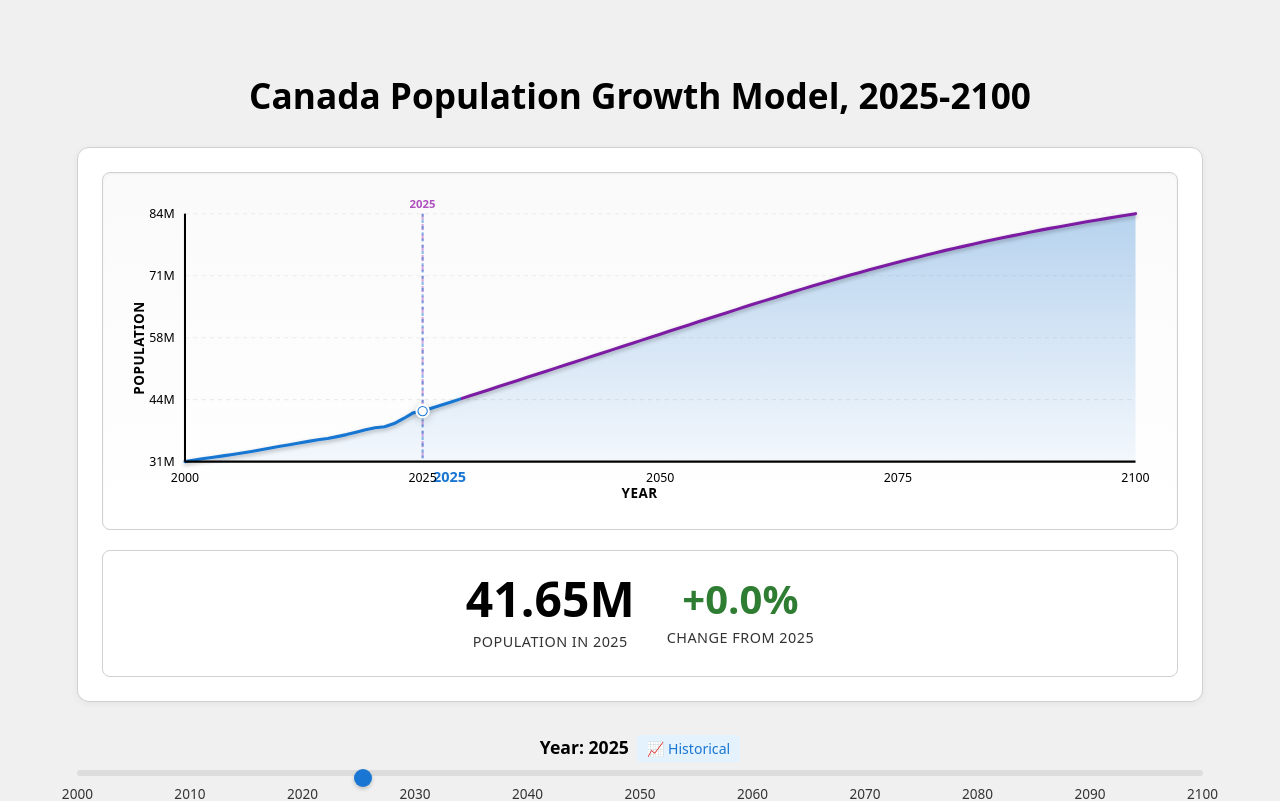
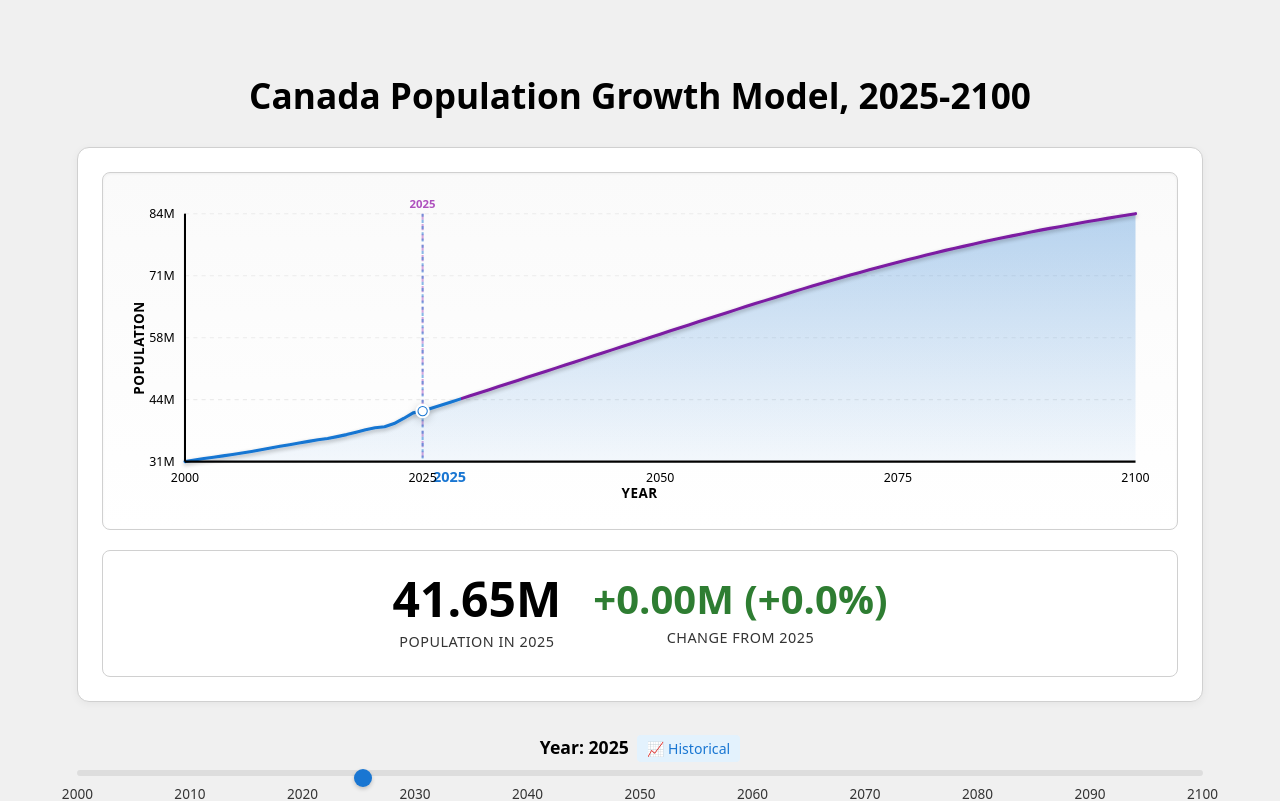
Before and after one commit to thewondrfulwizrd/WA1, a React (Vite) app: page / in a window 1280 px wide. Shown: the top 801 px of the page. Built offline with nearby package versions, Linux system fonts and the light colour scheme.

Commit message:
Show both nominal and percentage change from 2025

```diff
--- a/src/components/PopulationTrendChart.jsx
+++ b/src/components/PopulationTrendChart.jsx
@@ -58,10 +58,13 @@ export function PopulationTrendChart({ data, scenarios, selectedYear }) {
   const baseYearPopulation = chartData[baseYearIndex]?.total || currentPopulation;
 
   // Calculate change from 2025
-  let changeFrom2025 = '-';
+  let changeFrom2025Percent = '-';
+  let changeFrom2025Nominal = '-';
   if (selectedYear >= 2025) {
-    const change = ((currentPopulation - baseYearPopulation) / baseYearPopulation) * 100;
-    changeFrom2025 = `${change >= 0 ? '+' : ''}${change.toFixed(1)}%`;
+    const nominalChange = currentPopulation - baseYearPopulation;
+    const percentChange = (nominalChange / baseYearPopulation) * 100;
+    changeFrom2025Percent = `${percentChange >= 0 ? '+' : ''}${percentChange.toFixed(1)}%`;
+    changeFrom2025Nominal = `${nominalChange >= 0 ? '+' : ''}${(nominalChange / 1000000).toFixed(2)}M`;
   }
 
   // Y-axis labels
@@ -273,8 +276,8 @@ export function PopulationTrendChart({ data, scenarios, selectedYear }) {
           <div className="population-label">Population in {selectedYear}</div>
         </div>
         <div className="change-display">
-          <div className="change-value" style={{ color: changeFrom2025 === '-' ? '#666' : (changeFrom2025.startsWith('+') ? '#2e7d32' : '#c62828') }}>
-            {changeFrom2025}
+          <div className="change-value" style={{ color: changeFrom2025Percent === '-' ? '#666' : (changeFrom2025Percent.startsWith('+') ? '#2e7d32' : '#c62828') }}>
+            {changeFrom2025Nominal} ({changeFrom2025Percent})
           </div>
           <div className="change-label">Change from 2025</div>
         </div>
```
